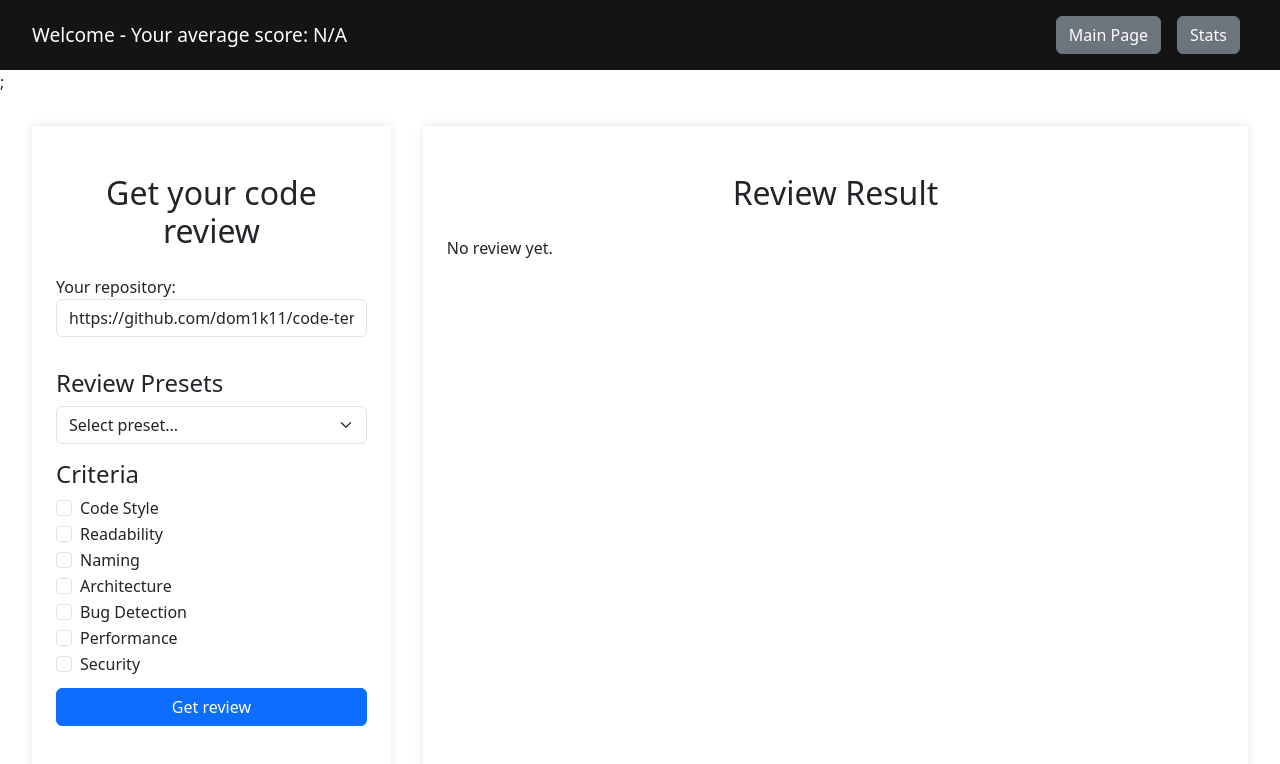
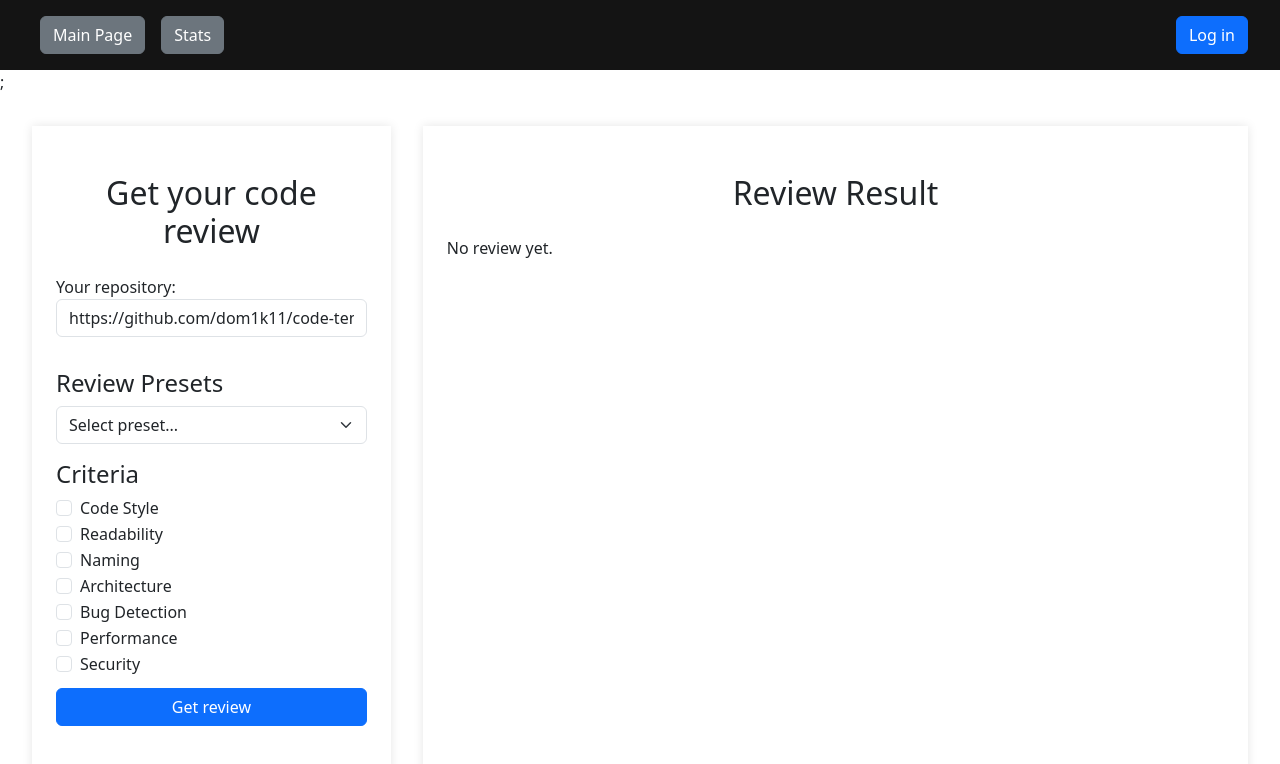
Before and after one commit to dom1k11/ai-reviewer-react, a React (Vite) app in the folder client/: page /app in a window 1280 px wide. Shown: the top 764 px of the page. Built offline with nearby package versions, Linux system fonts and the light colour scheme.

Commit message:
login button added

```diff
--- a/client/src/components/Header/Header.css
+++ b/client/src/components/Header/Header.css
@@ -50,3 +50,16 @@
     display: block !important;
   }
 }
+
+
+.right-side {
+  margin-left: auto;
+  display: flex;
+  align-items: center;
+}
+
+@media (max-width: 768px) {
+  .right-side {
+    display: none;
+  }
+}
--- a/client/src/components/Header/Header.tsx
+++ b/client/src/components/Header/Header.tsx
@@ -7,10 +7,6 @@ export default function Header() {
 
   return (
     <header className="header">
-      <div className="user-name">
-        { `Welcome`}
-        {<span> - Your average score: {"N/A"}</span>}
-      </div>
 
       {/* Desktop buttons */}
       <div className="desktop-buttons">
@@ -20,6 +16,11 @@ export default function Header() {
 
         <Link to="/stats">
           <button className="btn btn-secondary mx-2">Stats</button>
+        </Link>
+      </div>
+      <div className="right-side">
+        <Link to="/login">
+          <button className="btn btn-primary">Log in</button>
         </Link>
       </div>
 
@@ -41,6 +42,9 @@ export default function Header() {
             <Link to="/stats">
               <button className="btn btn-secondary my-1">Stats</button>
             </Link>
+            <Link to="/login">
+              <button className="btn btn-primary my-1">Log in</button>
+            </Link>
           </div>
         )}
       </div>
```
